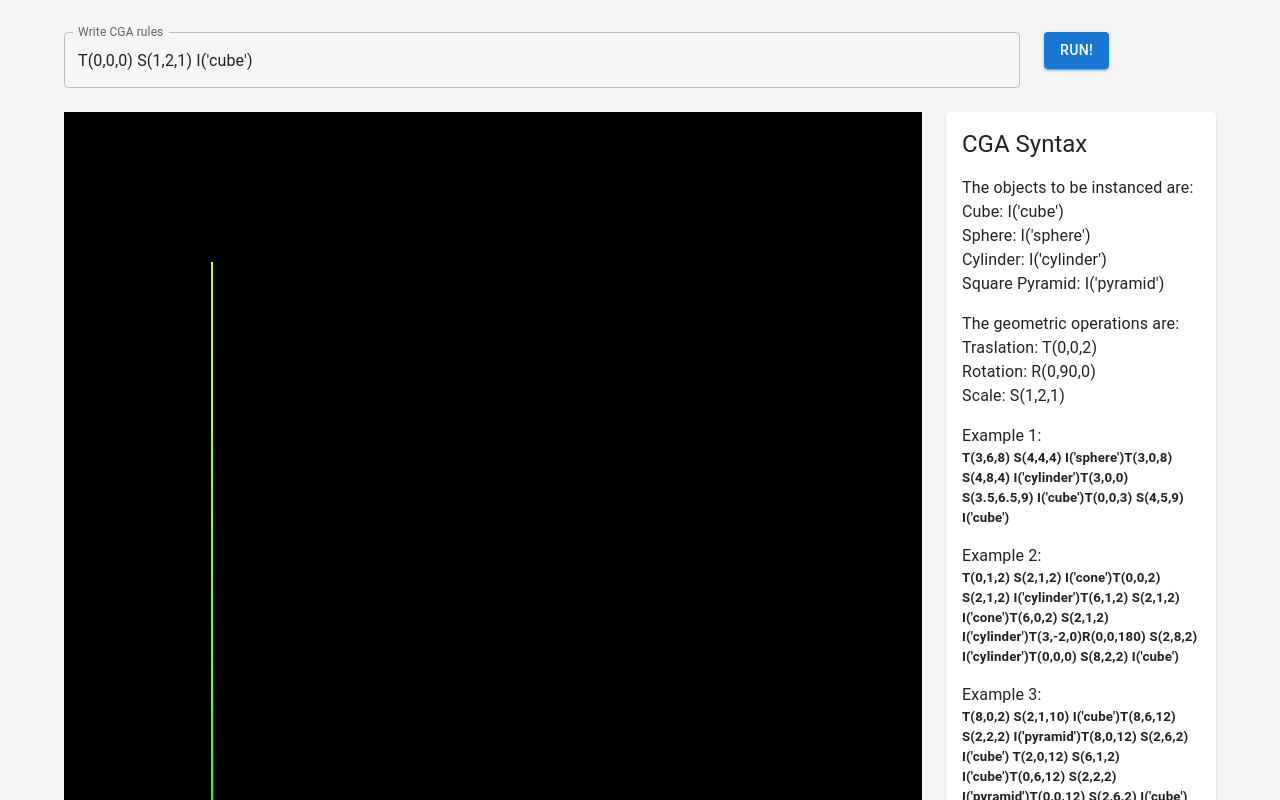
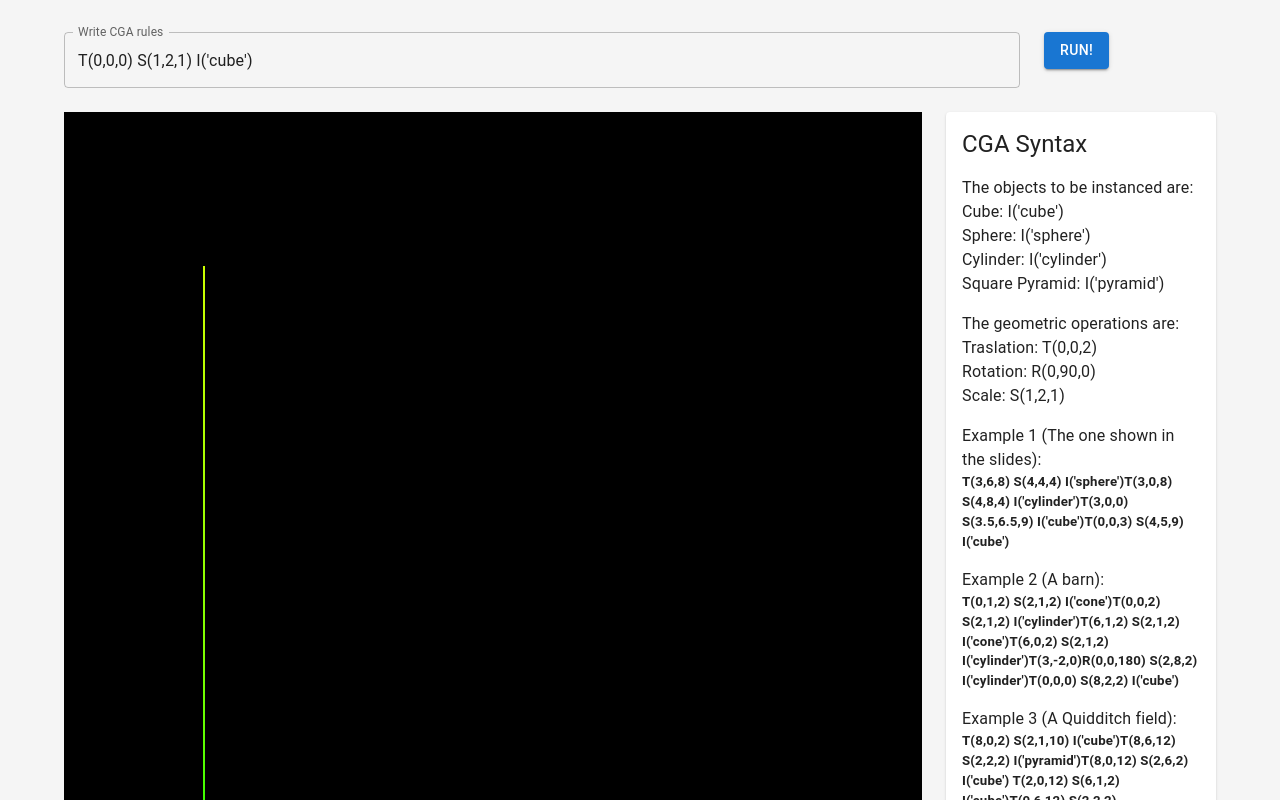
Before and after one commit to locoxsoco/procedural-modeling, a React (Create React App) app: page / in a window 1280 px wide. Built offline with nearby package versions, Linux system fonts and the light colour scheme.

Commit message:
Adjust details

```diff
--- a/src/App.js
+++ b/src/App.js
@@ -299,19 +299,19 @@ export function App() {
                 </Stack>
               </Typography>
               <Typography component="h5" >
-                Example 1:
+                Example 1 (The one shown in the slides):
               </Typography>
               <Typography component="h5" variant="h10" spacing={0} paragraph>
                 <span>T(3,6,8) S(4,4,4) I('sphere')T(3,0,8) S(4,8,4) I('cylinder')T(3,0,0) S(3.5,6.5,9) I('cube')T(0,0,3) S(4,5,9) I('cube')</span>
               </Typography>
               <Typography component="h5">
-                Example 2:
+                Example 2 (A barn):
               </Typography>
               <Typography component="h5" variant="h10" spacing={0} paragraph>
                 <span>T(0,1,2) S(2,1,2) I('cone')T(0,0,2) S(2,1,2) I('cylinder')T(6,1,2) S(2,1,2) I('cone')T(6,0,2) S(2,1,2) I('cylinder')T(3,-2,0)R(0,0,180) S(2,8,2) I('cylinder')T(0,0,0) S(8,2,2) I('cube')</span>
               </Typography>
               <Typography component="h5">
-                Example 3:
+                Example 3 (A Quidditch field):
               </Typography>
               <Typography component="h5" variant="h10" spacing={0} paragraph>
                 <span>T(8,0,2) S(2,1,10) I('cube')T(8,6,12) S(2,2,2) I('pyramid')T(8,0,12) S(2,6,2) I('cube') T(2,0,12) S(6,1,2) I('cube')T(0,6,12) S(2,2,2) I('pyramid')T(0,0,12) S(2,6,2) I('cube') T(0,0,2) S(2,1,10) I('cube')T(0,6,0) S(2,2,2) I('pyramid')T(0,0,0) S(2,6,2) I('cube') T(2,0,0) S(6,1,2) I('cube') T(8,6,0) S(2,2,2) I('pyramid')T(8,0,0) S(2,6,2) I('cube')</span>
```
